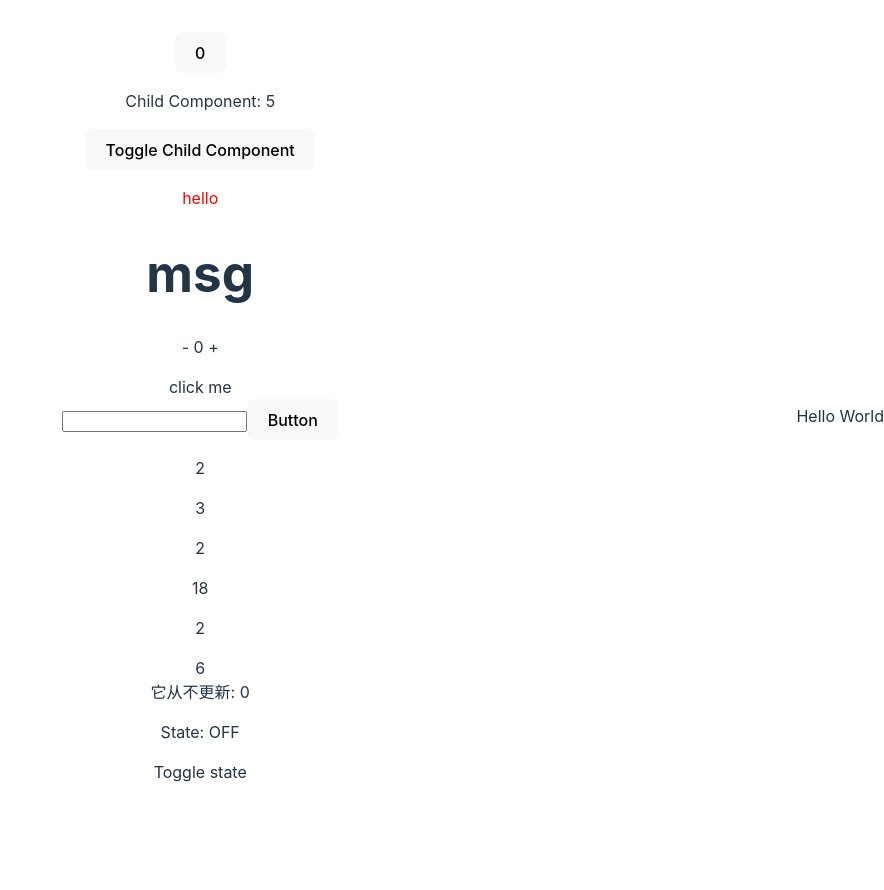
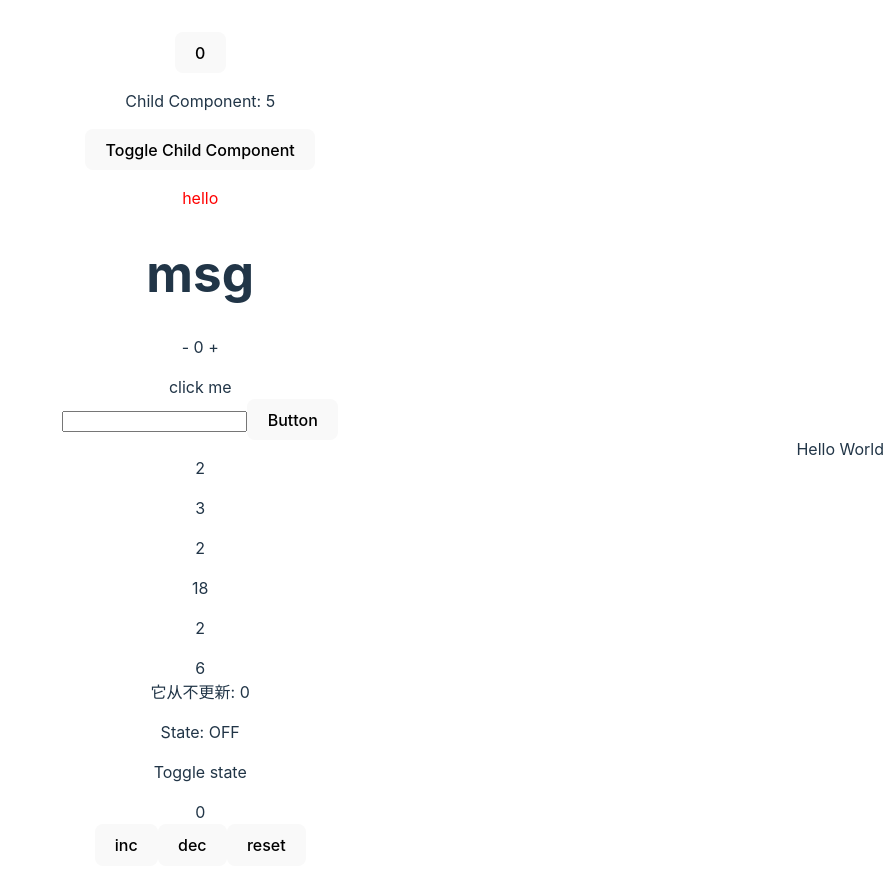
Before and after one commit to Alextt666/vue-challenge, a Vue app: page / in a window 1280 px wide. Shown: the top 890 px of the page, without its empty margins (396-1280 px from the left). Before the commit the page ends 832 px from the top, so only its background shows below. Built offline with nearby package versions, Linux system fonts and the light colour scheme.

Commit message:
add:计数器函数

```diff
--- /dev/null
+++ b/src/components/CounterT.vue
@@ -0,0 +1,34 @@
+<template>
+  <div>{{ count }}</div>
+  <button @click="inc">inc</button>
+  <button @click="dec">dec</button>
+  <button @click="reset">reset</button>
+</template>
+
+<script setup lang="ts">
+import { ref } from "vue";
+interface UseCounterOptions {
+  min?: number;
+  max?: number;
+}
+
+/**
+ * 实现计数器函数,确保功能正常工作
+ * 1. 加 (+)
+ * 2. 减 (-)
+ * 3. 重置
+ * 4. 最小值 & 最大值 选项支持
+ */
+function useCounter(initialValue = 0, options: UseCounterOptions = {}) {
+  const count = ref(initialValue);
+  const { min = -Infinity, max = Infinity } = options;
+  return {
+    count,
+    inc: () => (count.value = Math.min(max, count.value + 1)),
+    dec: () => (count.value = Math.max(min, count.value - 1)),
+    reset: () => (count.value = isFinite(min) ? min : initialValue),
+  };
+}
+
+const { count, inc, dec, reset } = useCounter(0, { min: 0, max: 10 });
+</script>
--- a/src/components/Dashbord.vue
+++ b/src/components/Dashbord.vue
@@ -25,10 +25,12 @@
   <ProvideInject></ProvideInject>
   <!-- v-once -->
   <OnceT></OnceT>
-  <!-- useToggle -->
+  <!-- useToggle test-->
   <useToggle></useToggle>
-  <!-- util -->
+  <!-- util test-->
   <UtilAsync></UtilAsync>
+  <!-- counter test-->
+  <CounterT></CounterT>
 </template>
 <script setup>
 import NextTickT from "./NextTickT.vue";
@@ -46,6 +48,7 @@ import ProvideInject from "./ProvideInject.vue/index.vue";
 import OnceT from "./OnceT.vue";
 import useToggle from "./useToggle.vue";
 import UtilAsync from "./UtilAsync.vue";
+import CounterT from "./CounterT.vue";
 import { defineComponent } from "vue";
 defineComponent({
   NextTickT,
@@ -62,6 +65,7 @@ defineComponent({
   ProvideInject,
   OnceT,
   useToggle,
-  UtilAsync
+  UtilAsync,
+  CounterT
 });
 </script>
```
